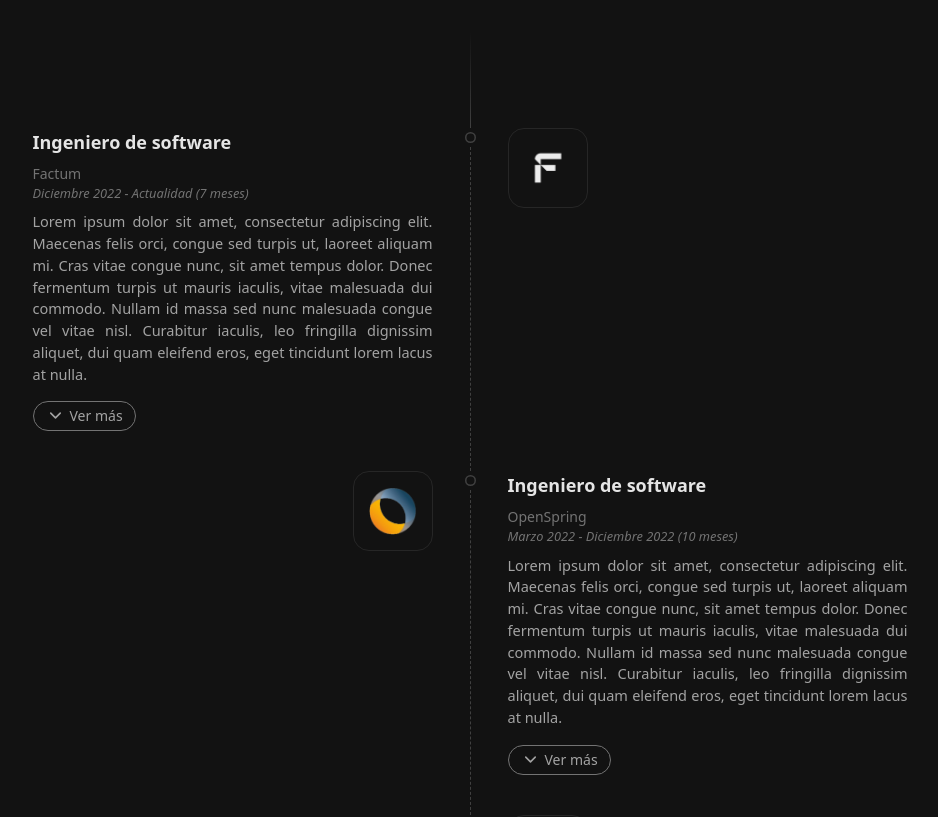
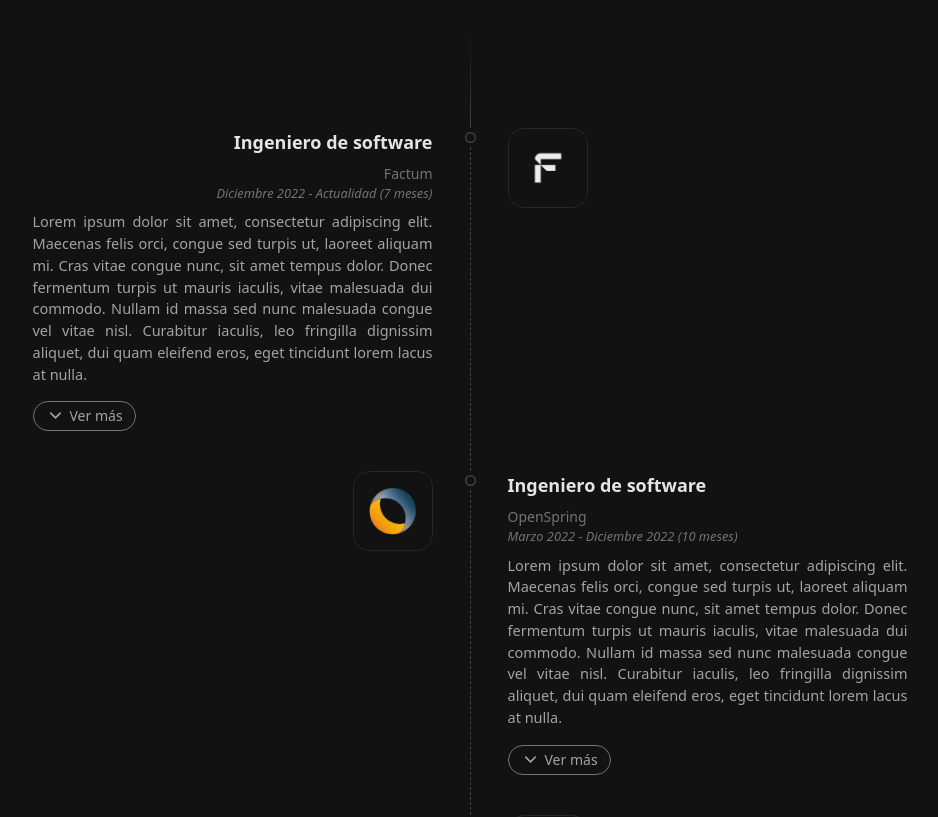
Before and after one commit to javiermrtnez/portfolio, a React (Vite) app: page / in a window 1280 px wide. Shown: the part 1680-2497 px from the top of the page, without its empty margins (170-1108 px from the left). Built offline with nearby package versions, Linux system fonts and the light colour scheme; a web font is replaced by a local one.

Commit message:
style: align right if even

```diff
--- a/src/components/SingleExperience.tsx
+++ b/src/components/SingleExperience.tsx
@@ -23,9 +23,14 @@ const SingleExperience = ({ experience, index }: Props) => {
   return (
     <div className={joinClassNames('flex gap-8', isOdd(index) ? 'flex-row-reverse' : '')}>
       <div className='flex flex-col w-full pb-10'>
-        <div className='flex flex-col gap-2'>
+        <div className={joinClassNames('flex flex-col gap-2', !isOdd(index) ? 'items-end' : '')}>
           <h1 className='font-extrabold text-lg'>{role}</h1>
-          <div className='flex flex-col font-medium text-neutral-500'>
+          <div
+            className={joinClassNames(
+              'flex flex-col font-medium text-neutral-500',
+              !isOdd(index) ? 'items-end' : ''
+            )}
+          >
             <h2 className='text-sm'>{company}</h2>
             <small className='italic'>
               {`${getFormattedDate(startDate)} - ${getFormattedDate(endDate)}`}{' '}
```
